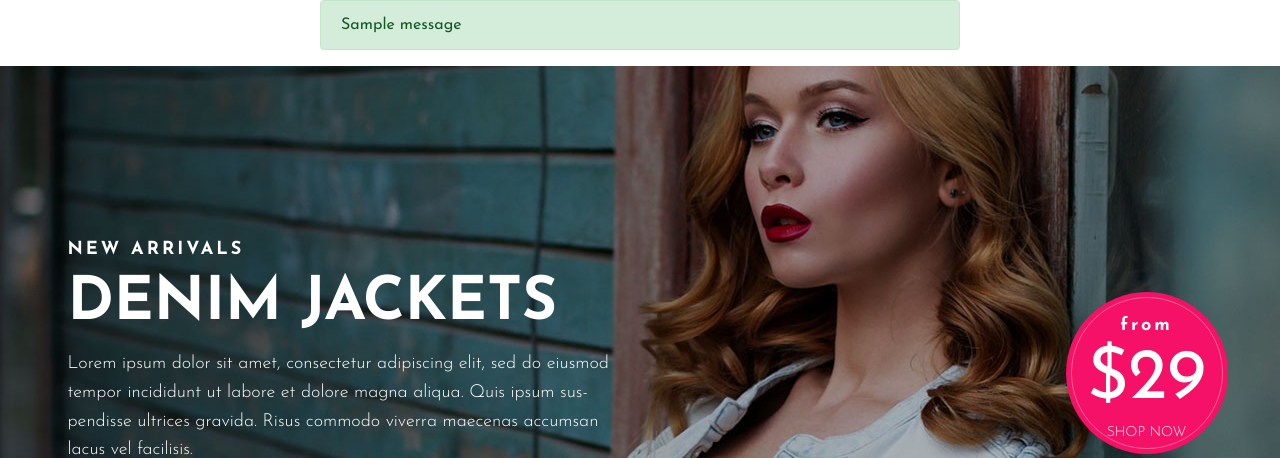
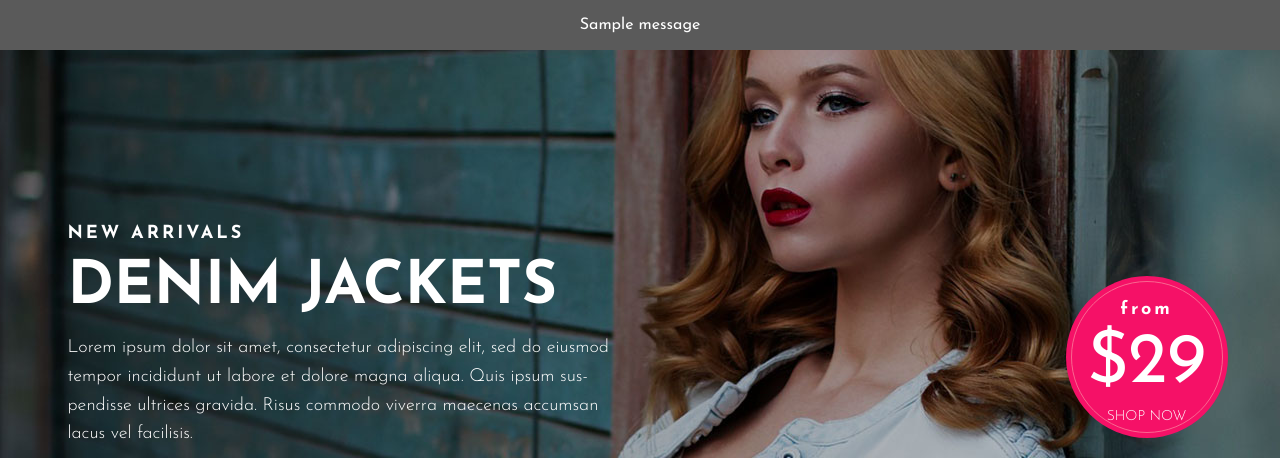
Before and after one commit to RudnievVV/Django-Project-eCommerce, a Django app: page / in a window 1280 px wide. Shown: the part 126-584 px from the top of the page. Run offline with Django 3.2, Linux system fonts and the light colour scheme; tables that the repository leaves empty hold one stand-in row (values such as "Sample post"); grey boxes marked "Sample" are stand-in pictures; one stand-in notice (Sample message) is shown; some libraries are stand-ins or nearby versions.

Commit message:
alert message changes

```diff
--- a/django_ecommerce/ecommerce/services.py
+++ b/django_ecommerce/ecommerce/services.py
@@ -29,12 +29,14 @@ def category_products_max_price_defining(category_slug: str):
         max_category_products_price = ceil(
             sorted(
                 chain(
-                    SimpleProduct.objects.filter(category=category).order_by('price')[:1],
+                    SimpleProduct.objects.filter(category=category).order_by('-price')[:1],
                     ),
                 key=lambda product: product.price, reverse=True)[0].price.amount
                 )
     else:
          max_category_products_price = 0
+
+    print(max_category_products_price)
 
     return str(max_category_products_price)
 
--- a/django_ecommerce/ecommerce/static/css/style.css
+++ b/django_ecommerce/ecommerce/static/css/style.css
@@ -2450,8 +2450,15 @@ ol {
 }
 
 .message {
-	width: 50%;
-    margin-left: 25%;
+	width: 100%;
+	background: #5a5a5a;
+	text-align: center;
+	color: white;
+}
+
+.alert {
+	margin-bottom: 0%;
+	border-radius: 0px;
 }
 
 .display-none {
--- a/django_ecommerce/ecommerce/templates/ecommerce/base.html
+++ b/django_ecommerce/ecommerce/templates/ecommerce/base.html
@@ -111,7 +111,7 @@
 	</header>
 	{% if messages %}
 		{% for message in messages %}
-			<div class="alert alert-{{ message.tags }} message">
+			<div class="alert message">
 				{{ message }}
 			</div>
 		{% endfor %}
```
